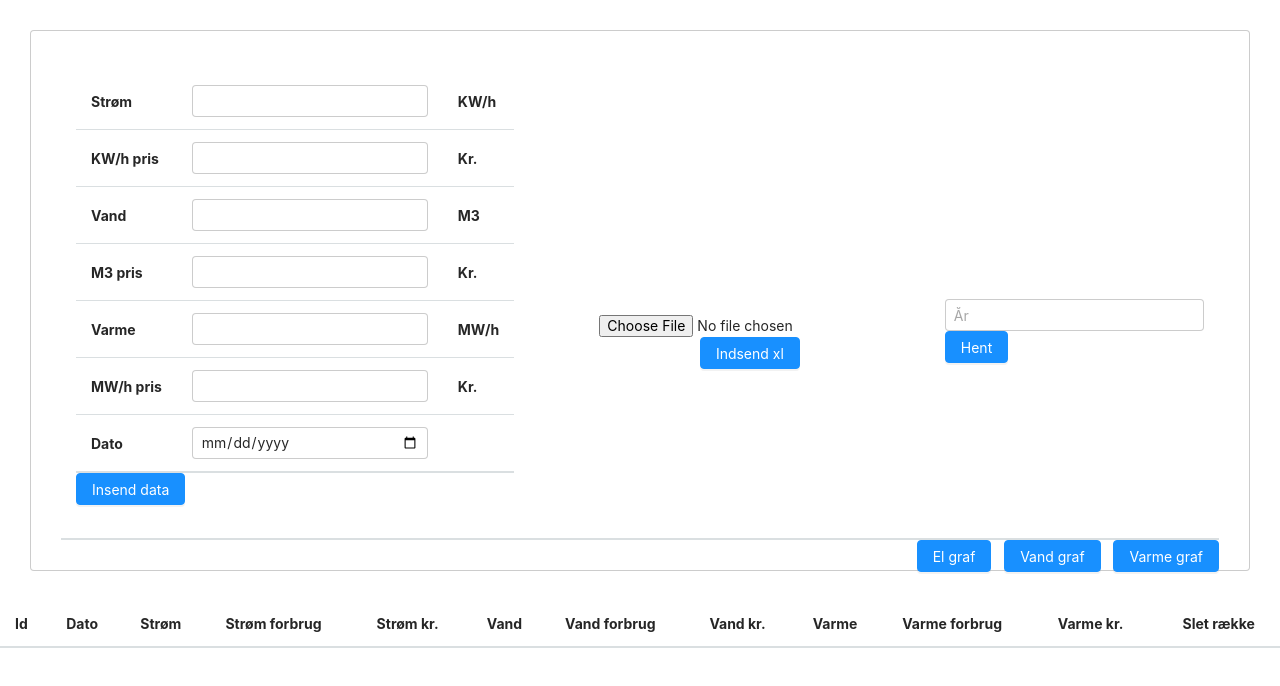
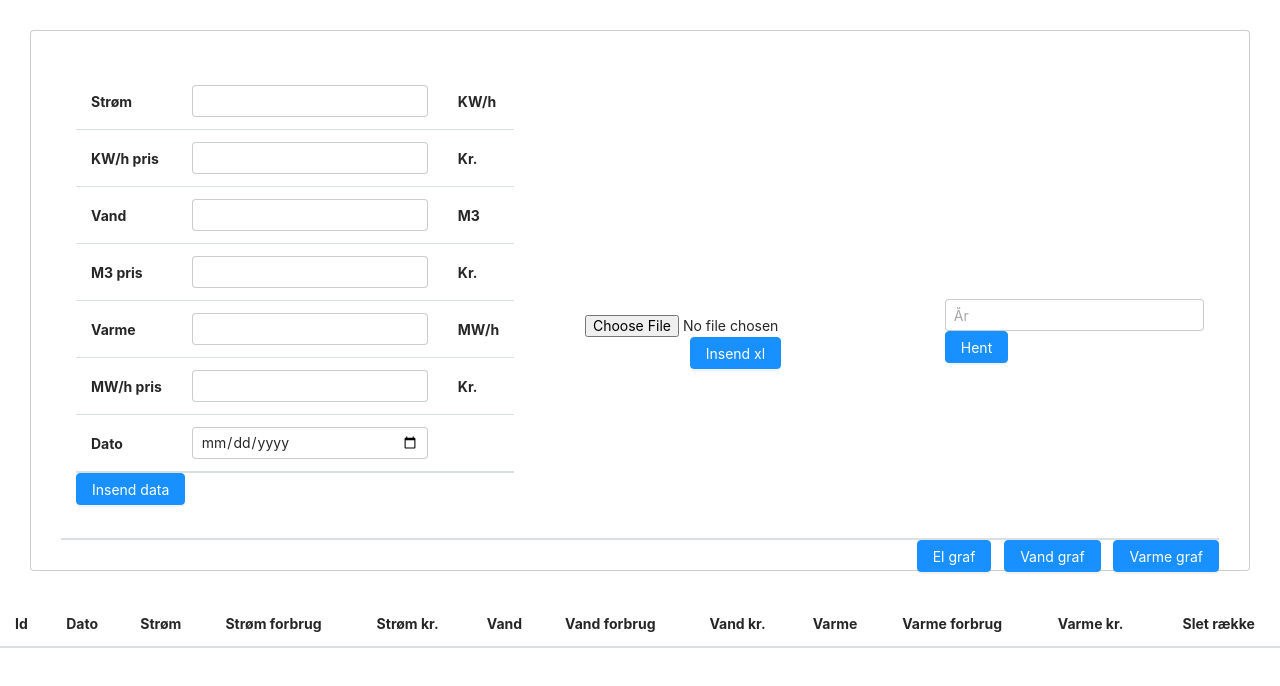
Before and after one commit to Kongk1234/elReading, a plain HTML site: page index.html in a window 1280 px wide. Drawn offline with nearby package versions, Linux system fonts and the light colour scheme; no server answers.

Commit message:
float left

```diff
--- a/index.html
+++ b/index.html
@@ -172,7 +172,7 @@
                       enctype="multipart/form-data"
                       method="post"
                     >
-                      <div class="form-group">
+                      <div class="form-group" style="float: left;">
                         <input
                           type="file"
                           class="form-control-file"
@@ -181,7 +181,7 @@
                         <br />
                         <input
                           type="submit"
-                          value="Indsend xl"
+                          value="Insend xl"
                           class="btn btn-primary"
                         />
                       </div>
```
